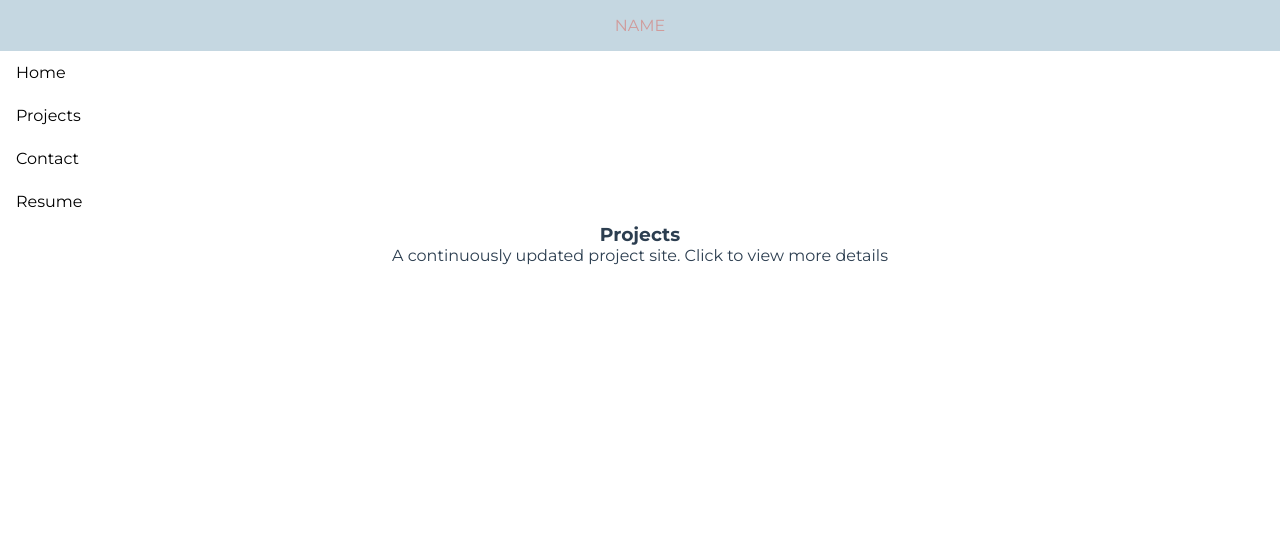
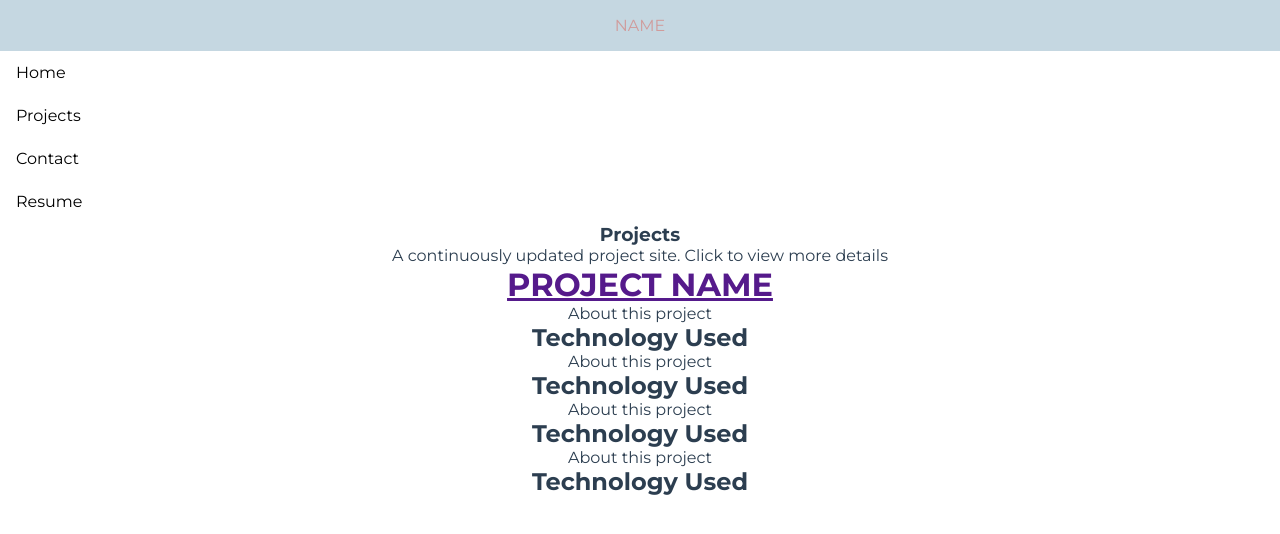
Before and after one commit to Jenna424/portfolio, a Vue app: page /projects in a window 1280 px wide. Shown: the top 534 px of the page. Built offline with nearby package versions, Linux system fonts and the light colour scheme.

Commit message:
project links

```diff
--- a/src/components/Project2.vue
+++ b/src/components/ProjectFour.vue
@@ -1,6 +1,6 @@
 <template>
   <div class="project">
-    <!-- <img src="../assets/project2-photo.png" alt="Project2-photo"> -->
+    <!-- <img src="../assets/project4-photo.png" alt="Project4-photo"> -->
     <div>
       <!-- <h1><a href="">PROJECT NAME</a></h1> -->
       <p>About this project</p>
@@ -12,10 +12,10 @@
     <div class="tech-used">
       <h2>Technology Used</h2>
       <div class="icons">
-        <!-- <img src="../assets/p2tech1-icon.png" alt="p2Tech1">
-        <img src="../assets/p2tech2-icon.png" alt="p2Tech2">
-        <img src="../assets/p2tech3-icon.png" alt="p2Tech3">
-        <img src="../assets/p2tech4-icon.png" alt="p2Tech4"> -->
+        <!-- <img src="../assets/p4tech1-icon.png" alt="p4Tech1">
+        <img src="../assets/p4tech2-icon.png" alt="p4Tech2">
+        <img src="../assets/p4tech3-icon.png" alt="p4Tech3">
+        <img src="../assets/p4tech4-icon.png" alt="p4Tech4"> -->
       </div>
     </div>
   </div>
@@ -23,7 +23,7 @@
 
 <script>
   export default {
-    name: 'Project2'
+    name: 'ProjectFour'
   }
 </script>
 
--- a/src/components/Project3.vue
+++ b/src/components/ProjectOne.vue
@@ -1,8 +1,8 @@
 <template>
   <div class="project">
-    <!-- <img src="../assets/project3-photo.png" alt="Project3-photo"> -->
+    <!-- <img src="../assets/project1-photo.png" alt="Project1-photo"> -->
     <div>
-      <!-- <h1><a href="">PROJECT NAME</a></h1> -->
+      <h1><a href="">PROJECT NAME</a></h1>
       <p>About this project</p>
       <div class="project-resource">
         <!-- <h4><a href="">Deployed Site</a></h4>
@@ -12,10 +12,10 @@
     <div class="tech-used">
       <h2>Technology Used</h2>
       <div class="icons">
-        <!-- <img src="../assets/p3tech1-icon.png" alt="p3Tech1">
-        <img src="../assets/p3tech2-icon.png" alt="p3Tech2">
-        <img src="../assets/p3tech3-icon.png" alt="p3Tech3">
-        <img src="../assets/p3tech4-icon.png" alt="p3Tech4"> -->
+        <!-- <img src="../assets/tech1-icon.png" alt="Tech1">
+        <img src="../assets/tech2-icon.png" alt="Tech2">
+        <img src="../assets/tech3-icon.png" alt="Tech3">
+        <img src="../assets/tech4-icon.png" alt="Tech4"> -->
       </div>
     </div>
   </div>
@@ -23,7 +23,7 @@
 
 <script>
   export default {
-    name: 'Project3'
+    name: 'ProjectOne'
   }
 </script>
 
--- a/src/components/Project4.vue
+++ b/src/components/ProjectThree.vue
@@ -1,6 +1,6 @@
 <template>
   <div class="project">
-    <!-- <img src="../assets/project4-photo.png" alt="Project4-photo"> -->
+    <!-- <img src="../assets/project3-photo.png" alt="Project3-photo"> -->
     <div>
       <!-- <h1><a href="">PROJECT NAME</a></h1> -->
       <p>About this project</p>
@@ -12,10 +12,10 @@
     <div class="tech-used">
       <h2>Technology Used</h2>
       <div class="icons">
-        <!-- <img src="../assets/p4tech1-icon.png" alt="p4Tech1">
-        <img src="../assets/p4tech2-icon.png" alt="p4Tech2">
-        <img src="../assets/p4tech3-icon.png" alt="p4Tech3">
-        <img src="../assets/p4tech4-icon.png" alt="p4Tech4"> -->
+        <!-- <img src="../assets/p3tech1-icon.png" alt="p3Tech1">
+        <img src="../assets/p3tech2-icon.png" alt="p3Tech2">
+        <img src="../assets/p3tech3-icon.png" alt="p3Tech3">
+        <img src="../assets/p3tech4-icon.png" alt="p3Tech4"> -->
       </div>
     </div>
   </div>
@@ -23,7 +23,7 @@
 
 <script>
   export default {
-    name: 'Project4'
+    name: 'ProjectThree'
   }
 </script>
 
--- a/src/components/Project1.vue
+++ b/src/components/ProjectTwo.vue
@@ -1,8 +1,8 @@
 <template>
   <div class="project">
-    <!-- <img src="../assets/project1-photo.png" alt="Project1-photo"> -->
+    <!-- <img src="../assets/project2-photo.png" alt="Project2-photo"> -->
     <div>
-      <h1><a href="">PROJECT NAME</a></h1>
+      <!-- <h1><a href="">PROJECT NAME</a></h1> -->
       <p>About this project</p>
       <div class="project-resource">
         <!-- <h4><a href="">Deployed Site</a></h4>
@@ -12,10 +12,10 @@
     <div class="tech-used">
       <h2>Technology Used</h2>
       <div class="icons">
-        <!-- <img src="../assets/tech1-icon.png" alt="Tech1">
-        <img src="../assets/tech2-icon.png" alt="Tech2">
-        <img src="../assets/tech3-icon.png" alt="Tech3">
-        <img src="../assets/tech4-icon.png" alt="Tech4"> -->
+        <!-- <img src="../assets/p2tech1-icon.png" alt="p2Tech1">
+        <img src="../assets/p2tech2-icon.png" alt="p2Tech2">
+        <img src="../assets/p2tech3-icon.png" alt="p2Tech3">
+        <img src="../assets/p2tech4-icon.png" alt="p2Tech4"> -->
       </div>
     </div>
   </div>
@@ -23,7 +23,7 @@
 
 <script>
   export default {
-    name: 'Project1'
+    name: 'ProjectFour'
   }
 </script>
 
--- a/src/pages/ProjectPage.vue
+++ b/src/pages/ProjectPage.vue
@@ -4,12 +4,29 @@
       <h3>Projects</h3>
       <p>A continuously updated project site. Click to view more details</p>
     </div>
+    <div class="project-list">
+      <ProjectOne />
+      <ProjectTwo />
+      <ProjectThree />
+      <ProjectFour />
+    </div>
   </div>
 </template>
 
 <script>
+import ProjectOne from '../components/ProjectOne.vue'
+import ProjectTwo from '../components/ProjectTwo.vue'
+import ProjectThree from '../components/ProjectThree.vue'
+import ProjectFour from '../components/ProjectFour.vue'
+
   export default {
-    name: 'ProjectPage'
+    name: 'ProjectPage',
+    components: {
+      ProjectOne,
+      ProjectTwo,
+      ProjectThree,
+      ProjectFour
+    }
   }
 </script>
 
```
